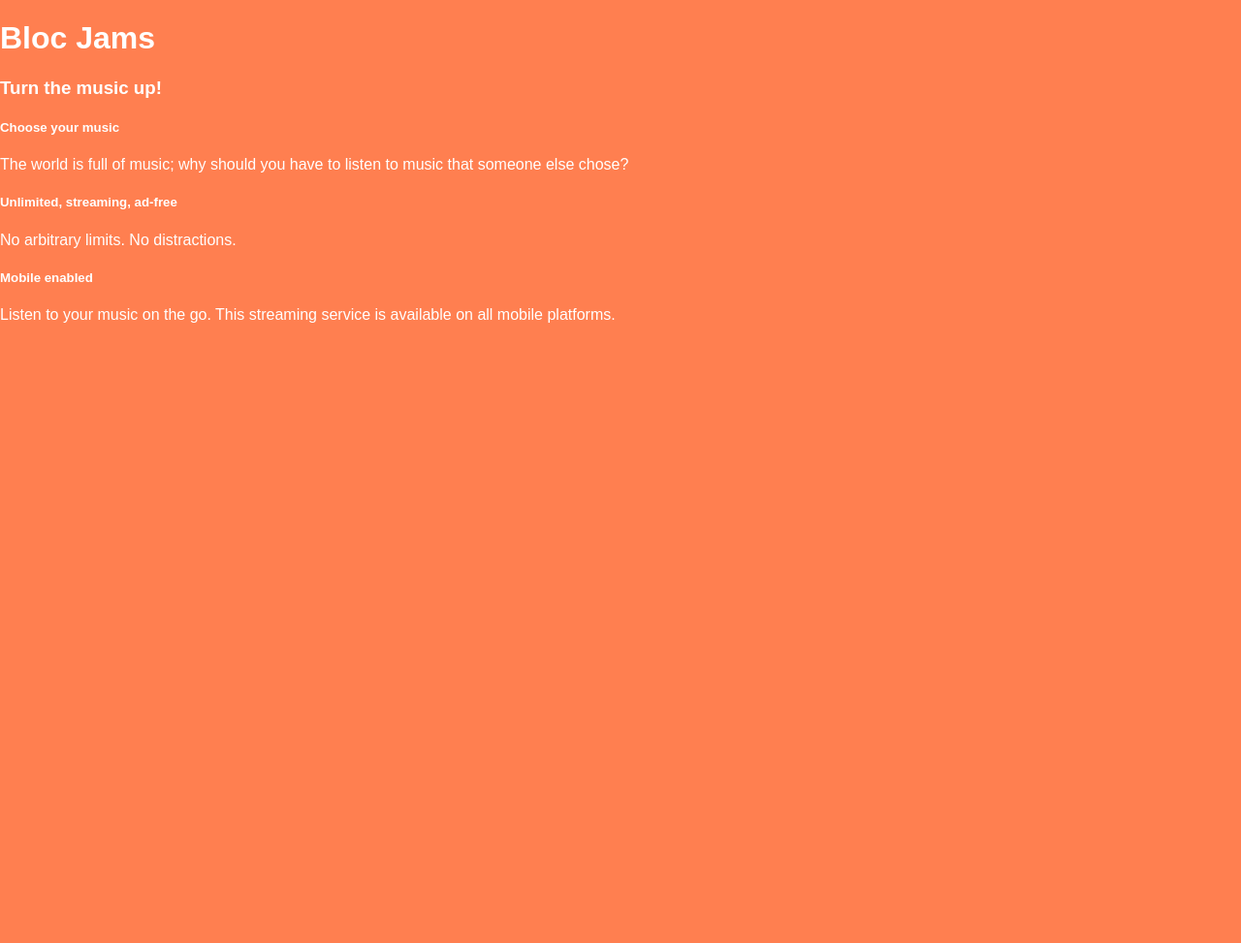
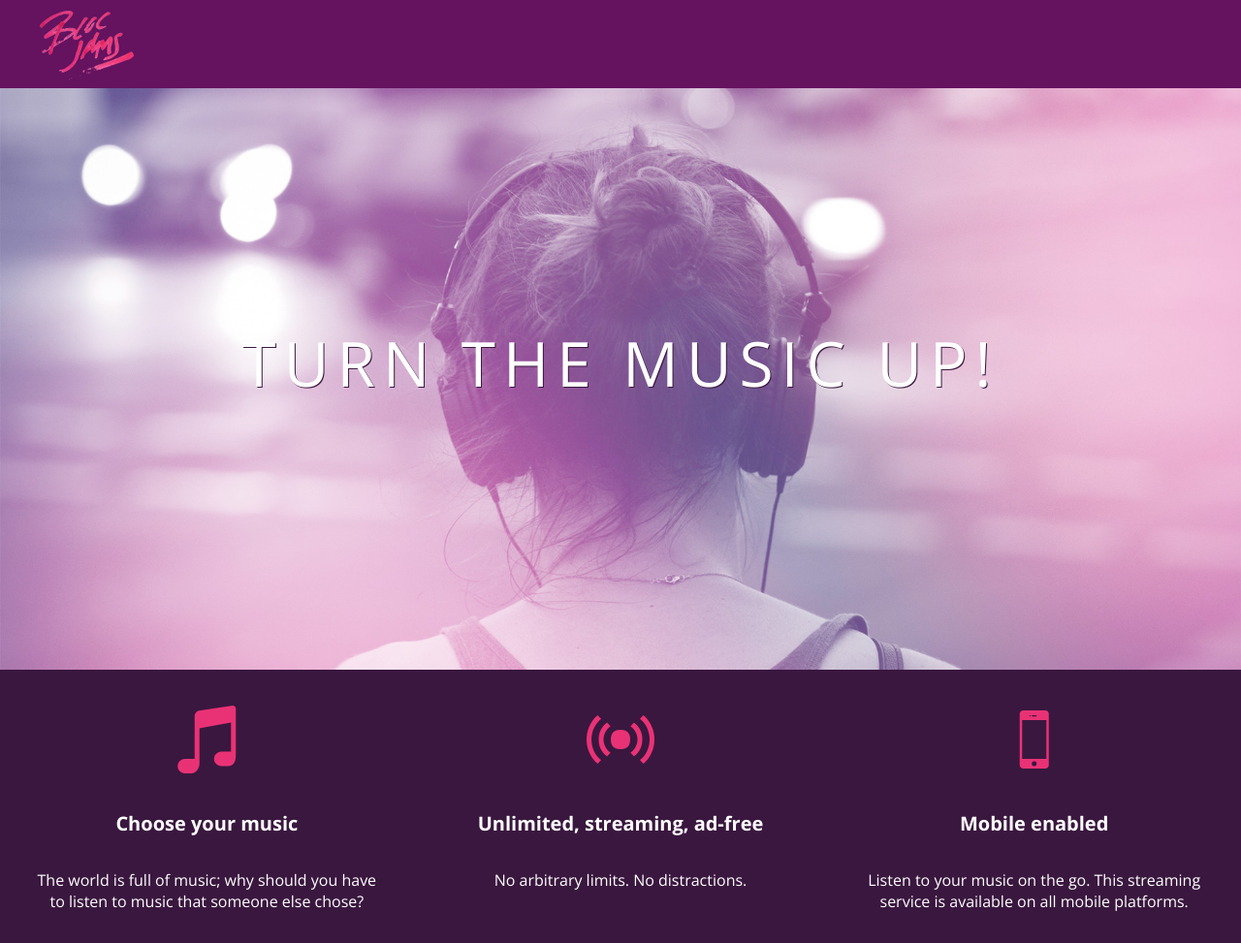
Before and after one commit to samoeba/bloc-jams, a plain HTML site: page index.html in a window 1280 px wide. Shown: the whole page at 97% size. Before the commit the page ends 800 px from the top, so only its background shows below. Drawn offline with nearby package versions, Linux system fonts and the light colour scheme.

Commit message:
Styling to navbar, hero section, selling points

```diff
--- a/index.html
+++ b/index.html
@@ -7,25 +7,29 @@
 		<link rel="stylesheet" type="text/css" href="styles/normalize.css">
 		<link rel="stylesheet" type="text/css" href="styles/main.css">
 	</head>
-	<body>
-		<nav></nav>
-		<section>
-			<h1>Bloc Jams</h1>
-			<h3>Turn the music up!</h3>
+	<body class="landing">
+		<nav class="navbar">
+			<img src="assets/images/bloc_jams_logo.png" alt="bloc jams logo" class="logo">
+		</nav>
+		<section class="hero-content">
+			<h1 class="hero-title">Turn the music up!</h1>
 		</section>
-		<section>
-			<div>
-				<h5>Choose your music</h5>
-				<p>The world is full of music; why should you have to listen to music that someone else chose?</p>
+		<section class="selling-points">
+			<div class="point">
+				<span class="ion-music-note"></span>
+				<h5 class="point-title">Choose your music</h5>
+				<p class="point-description">The world is full of music; why should you have to listen to music that someone else chose?</p>
 			</div>
-			<div>
-				<h5>Unlimited, streaming, ad-free</h5>
-				<p>No arbitrary limits. No distractions.</p>
+		 	<div class="point">
+				<span class="ion-radio-waves"></span>
+				<h5 class="point-title">Unlimited, streaming, ad-free</h5>
+				<p class="point-description">No arbitrary limits. No distractions.</p>
 			</div>
-			<div>
-				<h5>Mobile enabled</h5>
-				<p>Listen to your music on the go. This streaming service is available on all mobile platforms.</p>
-			</div>
+			<div class="point">
+				<span class="ion-iphone"></span>
+				<h5 class="point-title">Mobile enabled</h5>
+				<p class="point-description">Listen to your music on the go. This streaming service is available on all mobile platforms.</p>
+		 	</div>
 		</section>
 	</body>
 </html>
--- a/styles/main.css
+++ b/styles/main.css
@@ -1,4 +1,76 @@
+html {
+     height: 100%; /* makes sure our HTML takes up 100% of the browser window */
+}
+
 body {
-	background-color: coral;
-	color: #fff;
+	font-family: 'Open Sans'; /* sets our font to the "Open Sans" typeface */
+	color: white; /* sets the text color to white */
+	min-height: 100%; /* says the height of the body must be, at minimum, 100% of the window */
 }
+
+body.landing {
+	background-color: rgb(58,23,63); /* sets the background color to an RGB value (see below) */
+}
+
+.navbar {
+	padding: 0.5rem;
+	background-color: rgb(101,18,95);
+}
+
+.navbar .logo {
+	position: relative; /* positioning will be explained in a resource */
+	left: 2rem;
+}
+
+.hero-content {
+	position: relative; /* positioning will be explained in a resource */
+	min-height: 600px; /* hero content element must be _at least_ 600 pixels */
+	background-image: url(../assets/images/bloc_jams_bg.jpg);
+	background-repeat: no-repeat;
+	background-position: center center;
+	background-size: cover;
+}
+
+.hero-content .hero-title {
+	position: absolute;             /* positioning will be explained in a resource */
+	top: 40%;                       /* positioning will be explained in a resource */
+	-webkit-transform: translateY(-50%);
+	-moz-transform: translateY(-50%);
+	-ms-transform: translateY(-50%);
+	transform: translateY(-50%);
+	width: 100%;                    /* makes sure the title inhabits the full width of its container */
+	text-align: center;             /* aligns text in the horizontal center of the element */
+	font-size: 4rem;                /* specifies the size of the font in root em units */
+	font-weight: 300;               /* makes the font thinner or lighter weight */
+	text-transform: uppercase;      /* transforms the text to be all uppercase lettering */
+	letter-spacing: 0.5rem;         /* puts 0.5 root ems worth of space between each letter */
+	text-shadow: 1px 1px 0px rgb(58,23,63); /* creates a shadow underneath the text for readability over the image */
+}
+
+.selling-points {
+	position: relative;
+	display: table;
+	width: 100%;
+	-webkit-box-sizing: border-box;
+	-moz-box-sizing: border-box;
+	box-sizing: border-box; /* we'll explain this in a resource */
+}
+
+.point {
+	display: table-cell;
+	position: relative;
+	width: 33.3%;
+	padding: 2rem;
+	text-align: center;
+}
+
+.point .point-title {
+	font-size: 1.25rem;
+}
+
+.ion-music-note,
+.ion-radio-waves,
+.ion-iphone {
+	color: rgb(233,50,117);
+	font-size: 5rem;
+}
```
